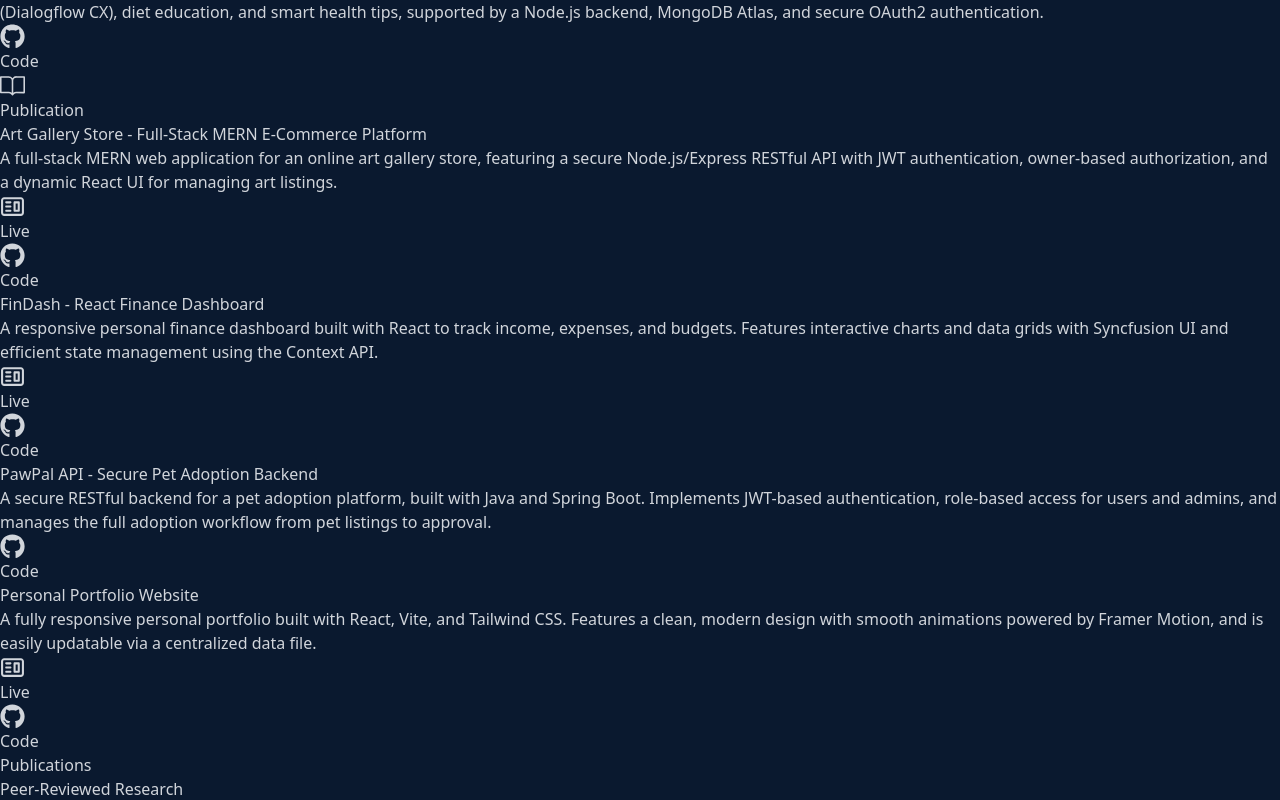
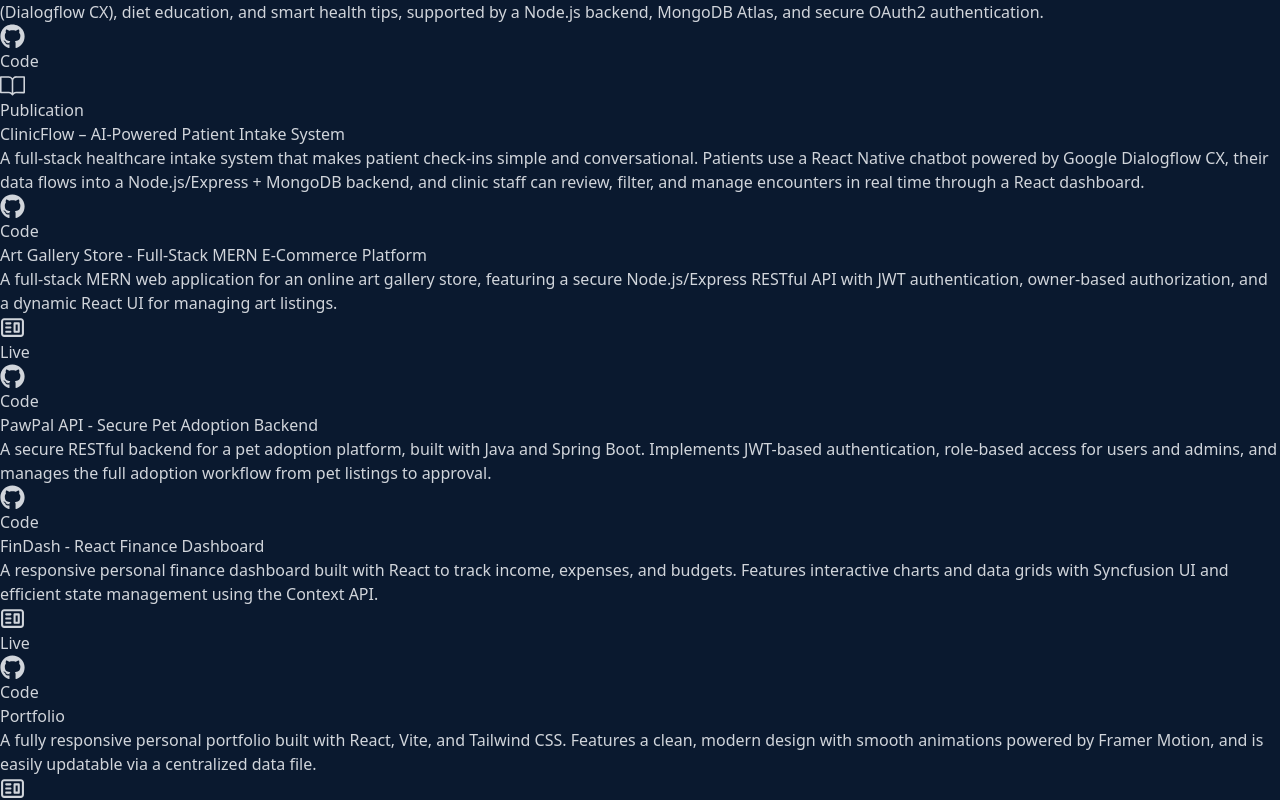
Before and after one commit to tanvikreddy123/portfolio, a React (Vite) app: page / in a window 1280 px wide. Shown: the part 1242-2042 px from the top of the page. Built offline with nearby package versions, Linux system fonts and the light colour scheme.

Commit message:
new project entry to projects list

```diff
--- a/src/constants/index.js
+++ b/src/constants/index.js
@@ -120,11 +120,25 @@
     live_demo_link: "#",
   },
   {
+    title: "ClinicFlow – AI-Powered Patient Intake System",
+    description: "A full-stack healthcare intake system that makes patient check-ins simple and conversational. Patients use a React Native chatbot powered by Google Dialogflow CX, their data flows into a Node.js/Express + MongoDB backend, and clinic staff can review, filter, and manage encounters in real time through a React dashboard.",
+    tags: [],
+    source_code_link: "https://github.com/tanvikreddy123/clinicflow",
+    live_demo_link: "#",
+  },
+  {
     title: "Art Gallery Store - Full-Stack MERN E-Commerce Platform",
     description: "A full-stack MERN web application for an online art gallery store, featuring a secure Node.js/Express RESTful API with JWT authentication, owner-based authorization, and a dynamic React UI for managing art listings.",
     tags: [],
     source_code_link: "https://github.com/tanvikreddy123/art-gallery-store",
     live_demo_link: "https://art-gallery-frontend-4at0.onrender.com",
+  },
+  {
+    title: "PawPal API - Secure Pet Adoption Backend",
+    description: "A secure RESTful backend for a pet adoption platform, built with Java and Spring Boot. Implements JWT-based authentication, role-based access for users and admins, and manages the full adoption workflow from pet listings to approval.",
+    tags: [],
+    source_code_link: "https://github.com/tanvikreddy123/pawpal_api",
+    live_demo_link: null,
   },
   {
     title: "FinDash - React Finance Dashboard",
@@ -134,14 +148,7 @@
     live_demo_link: "https://personal-finance-dashboard-dusky.vercel.app/",
   },
   {
-    title: "PawPal API - Secure Pet Adoption Backend",
-    description: "A secure RESTful backend for a pet adoption platform, built with Java and Spring Boot. Implements JWT-based authentication, role-based access for users and admins, and manages the full adoption workflow from pet listings to approval.",
-    tags: [],
-    source_code_link: "https://github.com/tanvikreddy123/pawpal_api",
-    live_demo_link: null,
-  },
-  {
-    title: "Personal Portfolio Website",
+    title: "Portfolio",
     description: "A fully responsive personal portfolio built with React, Vite, and Tailwind CSS. Features a clean, modern design with smooth animations powered by Framer Motion, and is easily updatable via a centralized data file.",
     tags: [],
     source_code_link: "https://github.com/tanvikreddy123/portfolio",
```
